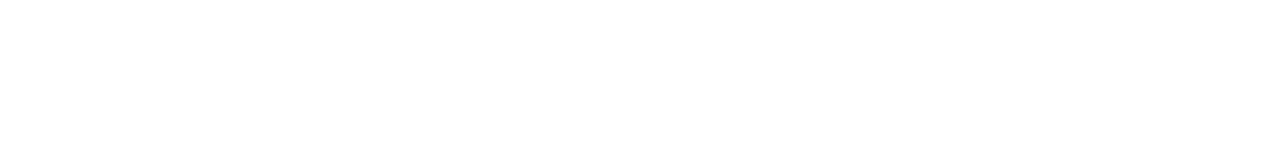
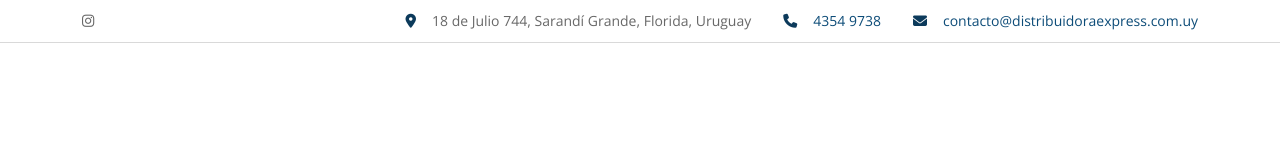
Before and after one commit to Creativo-Multimedia/distribuidora-express-web, a plain HTML site: page index.html in a window 1280 px wide. Drawn offline with nearby package versions, Linux system fonts and the light colour scheme; files that its build step writes are made by us from their sources.

Commit message:
top-header section

```diff
--- a/index.html
+++ b/index.html
@@ -14,10 +14,40 @@
     <link href="https://cdn.jsdelivr.net/npm/bootstrap@5.2.0/dist/css/bootstrap.min.css" rel="stylesheet" integrity="sha384-gH2yIJqKdNHPEq0n4Mqa/HGKIhSkIHeL5AyhkYV8i59U5AR6csBvApHHNl/vI1Bx" crossorigin="anonymous">
     <!-- CSS -->
     <link rel="stylesheet" href="./css/main.css">
-    <title>Distribuidora Express | Inicio</title>
+    <title>Distribuidora Express - Inicio</title>
 </head>
 <body>
     <h1 class="main-title">Distribuidora Express Alimentos Congelados</h1>
+
+    <!-- Top header section -->
+    <div class="top-header">
+        <div class="container">
+            <div class="row">
+                <div class="col-md-2 media">
+                    <div class="content-wrap">
+                        <i class="fa-brands fa-instagram"></i>
+                    </div>
+                </div>
+                <div class="col-md-10 contact-info">
+                    <div class="content-wrap">
+                        <div class="item">
+                            <i class="fa-solid fa-location-dot"></i>
+                            <p>18 de Julio 744, Sarandí Grande, Florida, Uruguay</p>
+                        </div>
+                        <div class="item">
+                            <i class="fa-solid fa-phone"></i>
+                            <p><a href="tel:+59843549738">4354 9738</a></p>
+                        </div>
+                        <div class="item">
+                            <i class="fa-solid fa-envelope"></i>
+                            <p><a href="mailto:contacto@distribuidoraexpress.com.uy">contacto@distribuidoraexpress.com.uy</a></p>
+                        </div>
+                    </div>
+                </div>
+            </div>
+        </div>
+    </div>
+    <!-- Top header section -->
 
     <!-- Bootstrap JS -->
     <script src="https://cdn.jsdelivr.net/npm/bootstrap@5.2.0/dist/js/bootstrap.bundle.min.js" integrity="sha384-A3rJD856KowSb7dwlZdYEkO39Gagi7vIsF0jrRAoQmDKKtQBHUuLZ9AsSv4jD4Xa" crossorigin="anonymous"></script>
--- a/styles/_global.scss
+++ b/styles/_global.scss
@@ -46,3 +46,12 @@ h1.main-title {
   display: inline-block;
   text-indent: -9999em;
 }
+
+a {
+    text-decoration: none;
+    color: $light-primary-color;
+
+    &:hover {
+        color: $dark-primary-color;
+    }
+}
--- /dev/null
+++ b/styles/_top-header.scss
@@ -0,0 +1,35 @@
+.top-header {
+    padding: .5rem 0;
+    border-bottom: 1px solid $border-color;
+    font-size: 14px;
+
+    .contact-info {
+        display: none;
+    }
+}
+
+@media screen and (min-width:1200px) {
+    .top-header {
+        .contact-info {
+            display: block;
+
+            .content-wrap {
+                display: flex;
+                justify-content: flex-end;
+                gap: 2rem;
+                align-items: center;
+
+                .item {
+                    display: flex;
+                    justify-content: flex-start;
+                    align-items: center;
+                    gap: 1rem;
+
+                    i {
+                        color: $medium-primary-color;
+                    }
+                }
+            }
+        }
+    }
+}
--- a/styles/main.scss
+++ b/styles/main.scss
@@ -1,3 +1,4 @@
 @import 'variables.scss';
 @import 'reset';
 @import 'global.scss';
+@import 'top-header.scss';
```
Also changed, not shown: 1 other file.
